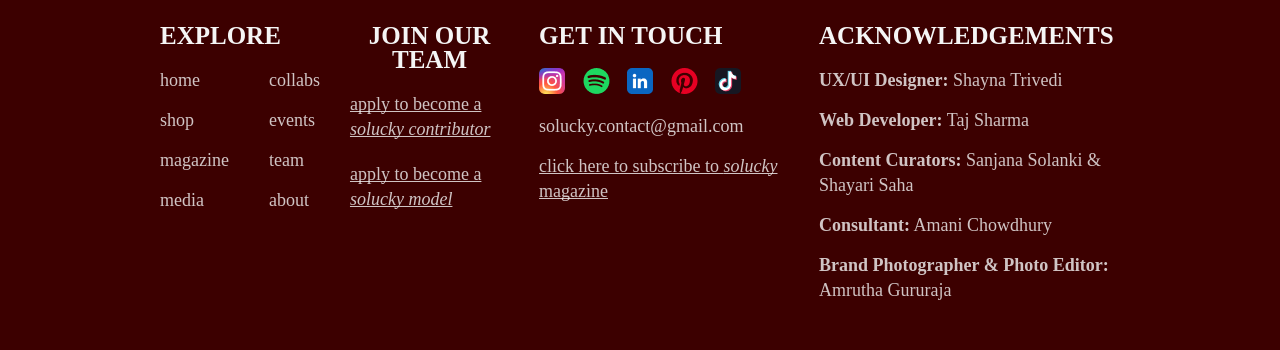
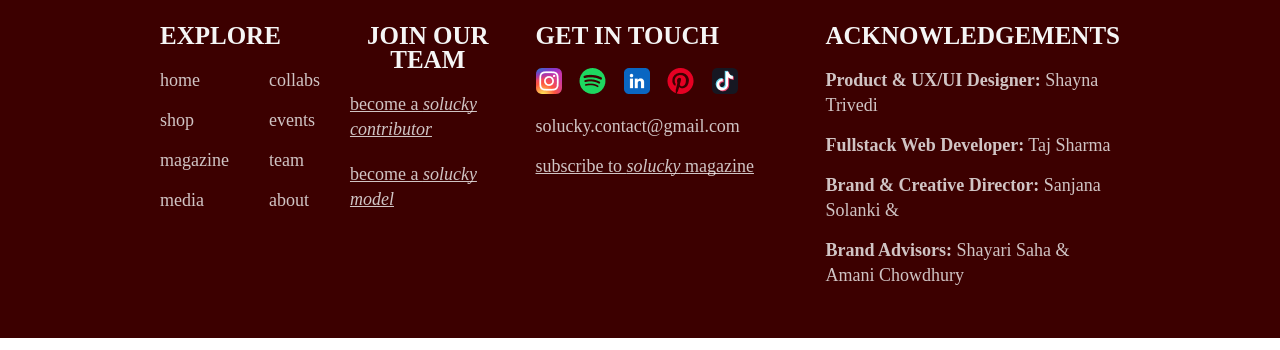
Before and after one commit to shaynatrivedi/solucky, a React (Create React App) app in the folder solucky-react-app/: page / in a window 1280 px wide. Shown: the part 3853-4203 px from the top of the page. Built offline with nearby package versions, Linux system fonts and the light colour scheme; a web font is replaced by a local one.

Commit message:
change footer width &  text

```diff
--- a/solucky-react-app/src/components/Footer.css
+++ b/solucky-react-app/src/components/Footer.css
@@ -31,13 +31,13 @@
 }
 
 .footer-card.num1{
-    height: 189px;
-    width: 189px;
+    height: 190px;
+    width: 190px;
 }
 
 .footer-card.num2{
-    height: 159px;
-    width: 225px;
+    height: 160px;
+    width: 245px;
 }
 
 .explore-links{
@@ -110,7 +110,7 @@
     flex-direction: column;
     gap: 15px;
     text-align: left;
-    width: 250px;
+    width: 260px;
     height: 175px;
 }
 
--- a/solucky-react-app/src/components/Footer.jsx
+++ b/solucky-react-app/src/components/Footer.jsx
@@ -32,8 +32,8 @@ const Footer = () =>{
         </div>
         <div className="footer-card num2">
           <p className="footer-card-title">JOIN OUR TEAM</p>
-          <a className="join-team-links">apply to become a <i>solucky contributor</i></a>
-          <a className="join-team-links">apply to become a <i>solucky model</i></a>
+          <a className="join-team-links">become a <i>solucky contributor</i></a>
+          <a className="join-team-links">become a <i>solucky model</i></a>
         </div>
 
         <div className="footer-card num3">
@@ -66,7 +66,7 @@ const Footer = () =>{
             </div>
 
             <div className="join-team-links">
-            click here to subscribe to <i>solucky</i> magazine
+            subscribe to <i>solucky</i> magazine
             </div>
 
           </div>
@@ -75,11 +75,10 @@ const Footer = () =>{
         <div className="footer-card num4">
           <p className="footer-card-title">ACKNOWLEDGEMENTS</p>
           <div className="acknowledgement-container">
-            <p className="position-name"><span className="bold-position">UX/UI Designer:</span> Shayna Trivedi</p>
-            <p className="position-name"><span className="bold-position">Web Developer:</span> Taj Sharma</p>
-            <p className="position-name"><span className="bold-position">Content Curators:</span> Sanjana Solanki & Shayari Saha</p>
-            <p className="position-name"><span className="bold-position">Consultant:</span> Amani Chowdhury</p>
-            <p className="position-name"><span className="bold-position">Brand Photographer & Photo Editor:</span> Amrutha Gururaja</p>
+            <p className="position-name"><span className="bold-position">Product & UX/UI Designer:</span> Shayna Trivedi</p>
+            <p className="position-name"><span className="bold-position">Fullstack Web Developer:</span> Taj Sharma</p>
+            <p className="position-name"><span className="bold-position">Brand & Creative Director:</span> Sanjana Solanki & </p>
+            <p className="position-name"><span className="bold-position">Brand Advisors:</span> Shayari Saha & Amani Chowdhury</p>
           </div>
         </div>
 
```
